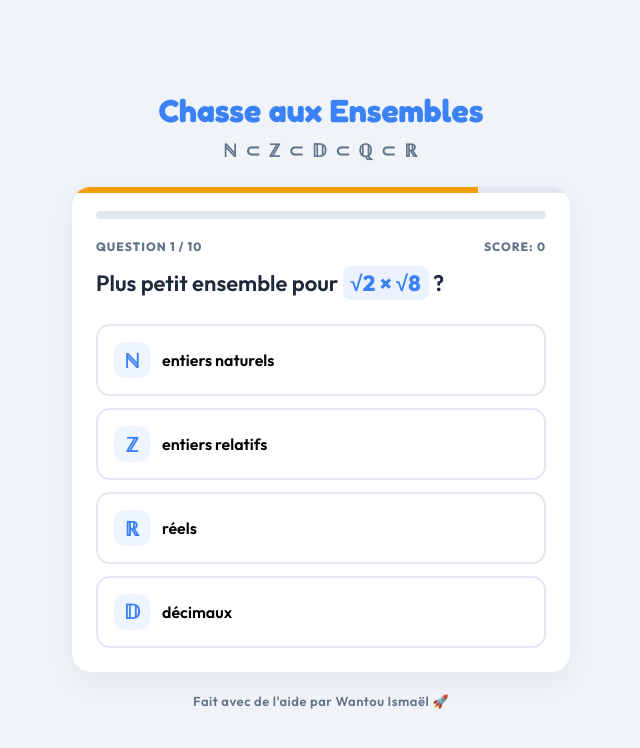
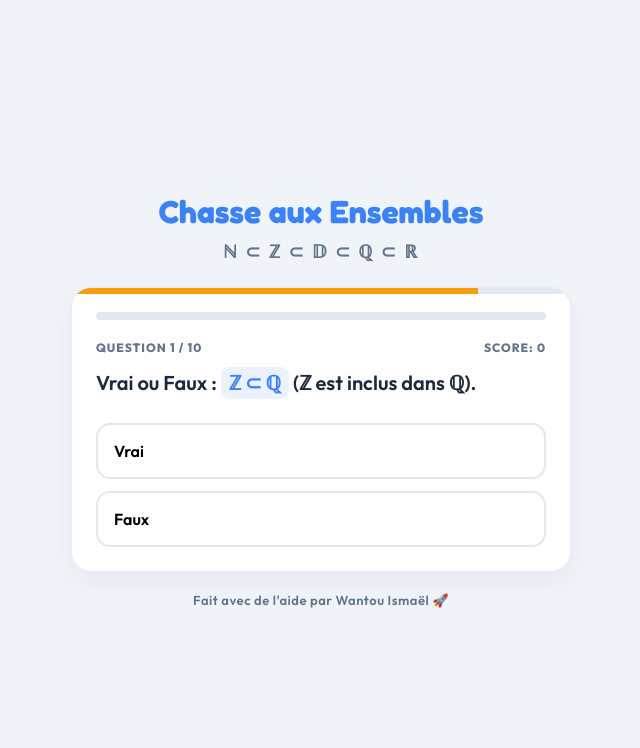
Before and after one commit to wantouismael20-hash/La-chasse-aux-ensembles-de-nombres-, a plain HTML site: page index.html in a window 1280 px wide. Both pictures are taken after a click on the button 640 px from the left and 503 px from the top of the page. Shown: the whole page, without its empty margins (319-959 px from the left). Drawn offline with Linux system fonts and the light colour scheme.

Commit message:
Update index.html

```diff
--- a/index.html
+++ b/index.html
@@ -17,7 +17,7 @@
   .progress-container { width: 100%; height: 8px; background: #e2e8f0; border-radius: 99px; margin-bottom: 20px; overflow: hidden; }
   .progress-bar { height: 100%; width: 0%; background: var(--primary); border-radius: 99px; }
   .qmeta { font-size: 12px; font-weight: 800; text-transform: uppercase; letter-spacing: 1px; color: var(--text-light); display: flex; justify-content: space-between; margin-bottom: 12px; }
-  .question { font-size: 22px; font-weight: 600; line-height: 1.4; margin-bottom: 24px; }
+  .question { font-size: 20px; font-weight: 600; line-height: 1.4; margin-bottom: 24px; }
   .highlight { background: rgba(59, 130, 246, 0.1); color: var(--primary); padding: 2px 8px; border-radius: 8px; font-weight: 800; display: inline-block; }
   .options { display: grid; gap: 12px; }
   .opt { text-align: left; border: 2px solid #e2e8f0; background: #fff; padding: 16px; border-radius: 14px; font-size: 16px; font-weight: 600; cursor: pointer; display: flex; align-items: center; justify-content: space-between; }
@@ -64,14 +64,14 @@
     <div class="card" id="startCard">
       <div class="question" style="text-align:center; margin-bottom:20px;">Prêt à relever le défi ? 🚀</div>
       <div class="modes">
-        <button class="modebtn" id="modeTrain"><strong>🎯 Mode Entraînement</strong><small>12 questions à ton rythme pour t'échauffer et comprendre.</small></button>
-        <button class="modebtn defi" id="modeChallenge"><strong>🔥 Mode Défi Chrono</strong><small>10 questions intenses, 15 secondes par réponse. Ça va chauffer !</small></button>
+        <button class="modebtn" id="modeTrain"><strong>🎯 Mode Entraînement</strong><small>20 questions complètes pour maîtriser parfaitement ton cours.</small></button>
+        <button class="modebtn defi" id="modeChallenge"><strong>🔥 Mode Défi Chrono</strong><small>Sélection rapide et intense, 15 secondes par réponse !</small></button>
       </div>
     </div>
     <div class="card" id="quizCard" style="display:none;">
       <div class="timerbar" id="timerWrap" style="display:none;"><div class="timerfill" id="timerFill"></div></div>
       <div class="progress-container"><div class="progress-bar" id="progressBar"></div></div>
-      <div class="qmeta"><span id="qmetaText">Question 1/12</span><span id="scoreMeta">Score: 0</span></div>
+      <div class="qmeta"><span id="qmetaText">Question 1/20</span><span id="scoreMeta">Score: 0</span></div>
       <div class="question" id="qText"></div>
       <div class="options" id="optsWrap"></div>
       <div class="feedback" id="fb"></div>
@@ -89,41 +89,45 @@
 <script>
 const NAMES={"ℕ":"entiers naturels","ℤ":"entiers relatifs","𝔻":"décimaux","ℚ":"rationnels","ℝ":"réels"};
 const Q_TRAIN=[
-  {q:"Plus petit ensemble pour <span class='highlight'>−15/3</span> ?",c:"ℤ",o:["ℕ","ℤ","𝔻","ℚ"],e:"🧠 −15/3 = −5 (c'est un entier négatif)."},
-  {q:"Plus petit ensemble pour <span class='highlight'>7/20</span> ?",c:"𝔻",o:["ℤ","𝔻","ℚ","ℝ"],e:"🧠 7/20 = 0,35 (le nombre de décimales est fini)."},
-  {q:"Plus petit ensemble pour <span class='highlight'>√16</span> ?",c:"ℕ",o:["ℕ","ℤ","𝔻","ℚ"],e:"🧠 √16 = 4 (c'est un entier positif !)."},
-  {q:"Plus petit ensemble pour <span class='highlight'>1/3</span> ?",c:"ℚ",o:["𝔻","ℚ","ℝ"],e:"🧠 1/3 = 0,333... (écriture infinie périodique)."},
-  {q:"Plus petit ensemble pour <span class='highlight'>√2</span> ?",c:"ℝ",o:["ℚ","ℝ","𝔻"],e:"🧠 √2 a une infinité de décimales sans logique : il est irrationnel."},
-  {q:"Plus petit ensemble pour <span class='highlight'>−0,2</span> ?",c:"𝔻",o:["ℤ","𝔻","ℚ"],e:"🧠 −0,2 a une seule décimale, il est donc décimal."},
-  {q:"Vrai ou Faux : <span class='highlight'>Tout décimal est un rationnel</span>.",c:"Vrai",o:["Vrai","Faux"],e:"🧠 Vrai ! L'ensemble 𝔻 est entièrement inclus dans ℚ."},
-  {q:"Plus petit ensemble pour <span class='highlight'>7/11</span> ?",c:"ℚ",o:["𝔻","ℚ","ℝ"],e:"🧠 7/11 = 0,6363... (le motif se répète à l'infini)."},
-  {q:"Vrai ou Faux : <span class='highlight'>π appartient à ℚ</span>.",c:"Faux",o:["Vrai","Faux"],e:"🧠 Faux, π est le roi des irrationnels, il n'est que dans ℝ."},
-  {q:"Plus petit ensemble pour <span class='highlight'>−5</span> ?",c:"ℤ",o:["ℕ","ℤ","𝔻"],e:"🧠 −5 est un entier négatif, donc dans ℤ."},
-  {q:"Vrai ou Faux : <span class='highlight'>−10/2 appartient à ℕ</span>.",c:"Faux",o:["Vrai","Faux"],e:"🧠 −10/2 = −5. C'est négatif, donc exclu de ℕ."},
-  {q:"Plus petit ensemble pour <span class='highlight'>3/4</span> ?",c:"𝔻",o:["ℤ","𝔻","ℚ"],e:"🧠 3/4 = 0,75, l'écriture s'arrête → décimal."}
+  {q:"Quel est le plus petit ensemble contenant <span class='highlight'>15</span> ?",c:"ℕ",o:["ℕ","ℤ","𝔻","ℚ"],e:"🧠 15 est un entier positif, il appartient donc à ℕ."},
+  {q:"Quel est le plus petit ensemble contenant <span class='highlight'>-9</span> ?",c:"ℤ",o:["ℕ","ℤ","𝔻","ℚ"],e:"🧠 -9 est un entier négatif. Il n'est pas dans ℕ, son plus petit ensemble est ℤ."},
+  {q:"Quel est le plus petit ensemble contenant <span class='highlight'>7,8</span> ?",c:"𝔻",o:["ℤ","𝔻","ℚ","ℝ"],e:"🧠 7,8 possède un nombre fini de décimales (un seul chiffre après la virgule) : c'est un décimal (𝔻)."},
+  {q:"Quel est le plus petit ensemble contenant <span class='highlight'>3/4</span> ?",c:"𝔻",o:["ℤ","𝔻","ℚ","ℝ"],e:"🧠 3/4 = 0,75. L'écriture décimale s'arrête, c'est donc un décimal (𝔻)."},
+  {q:"Quel est le plus petit ensemble contenant <span class='highlight'>√25</span> ?",c:"ℕ",o:["ℕ","ℤ","𝔻","ℝ"],e:"🧠 Attention au piège ! √25 = 5. C'est un entier positif, donc ℕ."},
+  {q:"Quel est le plus petit ensemble contenant <span class='highlight'>-√49</span> ?",c:"ℤ",o:["ℕ","ℤ","𝔻","ℚ"],e:"🧠 Simplifions : -√49 = -7. C'est un entier négatif, donc son plus petit ensemble est ℤ."},
+  {q:"Quel est le plus petit ensemble contenant <span class='highlight'>√3</span> ?",c:"ℝ",o:["ℚ","ℝ","𝔻","ℤ"],e:"🧠 √3 ne peut pas s'écrire sous forme de fraction, ses décimales sont infinies et non périodiques : il est irrationnel, donc uniquement dans ℝ."},
+  {q:"Quel est le plus petit ensemble contenant <span class='highlight'>π</span> ?",c:"ℝ",o:["ℚ","ℝ","𝔻"],e:"🧠 π = 3,14159... Ses décimales ne s'arrêtent jamais et ne se répètent pas : il appartient à ℝ."},
+  {q:"Vrai ou Faux : <span class='highlight'>ℕ ⊂ ℤ</span> (ℕ est inclus dans ℤ).",c:"Vrai",o:["Vrai","Faux"],e:"🧠 Vrai ! Tous les entiers naturels (positifs) font aussi partie des entiers relatifs."},
+  {q:"Vrai ou Faux : <span class='highlight'>ℤ ⊂ ℚ</span> (ℤ est inclus dans ℚ).",c:"Vrai",o:["Vrai","Faux"],e:"🧠 Vrai ! Tout entier peut s'écrire sous forme de fraction (ex: -3 = -3/1), il est donc rationnel."},
+  {q:"Vrai ou Faux : <span class='highlight'>ℚ ⊂ 𝔻</span> (ℚ est inclus dans 𝔻).",c:"Faux",o:["Vrai","Faux"],e:"🧠 Faux ! C'est le contraire (𝔻 ⊂ ℚ). Par exemple, 1/3 est dans ℚ mais pas dans 𝔻 car son écriture ne s'arrête jamais."},
+  {q:"Vrai ou Faux : <span class='highlight'>𝔻 ⊂ ℚ</span> (𝔻 est inclus dans ℚ).",c:"Vrai",o:["Vrai","Faux"],e:"🧠 Vrai ! Tout nombre décimal peut s'écrire sous la forme d'une fraction (a/10^n), donc il est rationnel."},
+  {q:"Vrai ou Faux : <span class='highlight'>Tout nombre entier est un nombre décimal</span>.",c:"Vrai",o:["Vrai","Faux"],e:"🧠 Vrai ! Un entier peut s'écrire avec un ',0' (ex: 5 = 5,0). L'ensemble ℤ est inclus dans 𝔻."},
+  {q:"Vrai ou Faux : <span class='highlight'>Tout nombre décimal est rationnel</span>.",c:"Vrai",o:["Vrai","Faux"],e:"🧠 Vrai ! Puisque 𝔻 ⊂ ℚ, n'importe quel décimal appartient automatiquement à ℚ."},
+  {q:"Vrai ou Faux : <span class='highlight'>Tout nombre rationnel est décimal</span>.",c:"Faux",o:["Vrai","Faux"],e:"🧠 Faux ! La fraction 1/3 est rationnelle, mais ce n'est pas un décimal car 1/3 = 0,3333... à l'infini."},
+  {q:"Choisissez la bonne proposition pour : <span class='highlight'>5, -5 et ℤ</span>.",c:"5 ∈ ℕ ; -5 ∉ ℕ ; -5 ∈ ℤ",o:["5 ∈ ℕ ; -5 ∉ ℕ ; -5 ∈ ℤ","5 ∈ ℕ ; -5 ∈ ℕ ; -5 ∉ ℤ","5 ∉ ℕ ; -5 ∈ ℕ ; -5 ∈ ℤ"],e:"🧠 5 est positif (∈ ℕ), -5 est négatif (∉ ℕ), et -5 est bien un entier relatif (∈ ℤ)."},
+  {q:"Choisissez la bonne proposition pour <span class='highlight'>0,75</span>.",c:"0,75 ∈ ⅅ ; 0,75 ∈ ℚ ; 0,75 ∉ ℤ",o:["0,75 ∈ ⅅ ; 0,75 ∈ ℚ ; 0,75 ∉ ℤ","0,75 ∈ ⅅ ; 0,75 ∉ ℚ ; 0,75 ∈ ℤ","0,75 ∉ ⅅ ; 0,75 ∈ ℚ ; 0,75 ∉ ℤ"],e:"🧠 0,75 a une écriture finie (∈ 𝔻), est une fraction 3/4 (∈ ℚ), mais n'est pas un entier (∉ ℤ)."},
+  {q:"Choisissez la bonne proposition pour <span class='highlight'>√2</span>.",c:"√2 ∉ ℚ ; √2 ∈ ℝ",o:["√2 ∉ ℚ ; √2 ∈ ℝ","√2 ∈ ℚ ; √2 ∈ ℝ","√2 ∉ ℚ ; √2 ∉ ℝ"],e:"🧠 √2 est un nombre irrationnel : il n'est pas une fraction (∉ ℚ) et appartient aux réels (∈ ℝ)."},
+  {q:"Parmi <span class='highlight'>1/2, 1/3, 5/8, 7/20</span>, lesquelles sont décimales ?",c:"1/2, 5/8 et 7/20",o:["1/2, 5/8 et 7/20","Toutes sont décimales","Seulement 1/2 et 7/20"],e:"🧠 1/2=0,5 ; 5/8=0,625 ; 7/20=0,35 (écritures finies, donc 𝔻). Seul 1/3=0,333... est infini, donc non décimal."},
+  {q:"Trouvez le bon rangement des plus petits ensembles pour : <span class='highlight'>-12 ; 0 ; 4,6 ; 9/5 ; √64 ; √7 ; π</span>",c:"-12∈ℤ ; 0∈ℕ ; 4,6∈𝔻 ; 9/5∈𝔻 ; √64∈ℕ ; √7∈ℝ ; π∈ℝ",o:["-12∈ℤ ; 0∈ℕ ; 4,6∈𝔻 ; 9/5∈𝔻 ; √64∈ℕ ; √7∈ℝ ; π∈ℝ","-12∈ℕ ; 0∈ℤ ; 4,6∈𝔻 ; 9/5∈ℚ ; √64∈ℤ ; √7∈ℝ ; π∈ℝ","-12∈ℤ ; 0∈ℕ ; 4,6∈ℚ ; 9/5∈𝔻 ; √64∈ℝ ; √7∈ℝ ; π∈ℝ"],e:"🧠 Explications : √64 = 8 (ℕ), 9/5 = 1,8 (𝔻), et √7 et π sont irrationnels (ℝ)."}
 ];
-const Q_DEFI=[
-  {q:"Plus petit ensemble pour <span class='highlight'>√2 × √8</span> ?",c:"ℕ",o:["ℕ","ℤ","𝔻","ℝ"],e:"⚡ Bien joué ! √2 × √8 = √16 = 4 !"},
-  {q:"Plus petit ensemble pour <span class='highlight'>−3 + 7/2</span> ?",c:"𝔻",o:["ℤ","𝔻","ℚ"],e:"⚡ −3 + 3,5 = 0,5 (un nombre décimal)."},
-  {q:"Vrai ou Faux : <span class='highlight'>π − π appartient à ℕ</span>.",c:"Vrai",o:["Vrai","Faux"],e:"⚡ π − π = 0. Et zéro est un entier naturel !"},
-  {q:"Plus petit ensemble pour <span class='highlight'>1/6 + 1/3</span> ?",c:"𝔻",o:["ℤ","𝔻","ℚ"],e:"⚡ 1/6 + 2/6 = 3/6 = 0,5 (décimal)."},
-  {q:"Plus petit ensemble pour <span class='highlight'>√(9/4)</span> ?",c:"𝔻",o:["ℕ","ℤ","𝔻","ℚ"],e:"⚡ √(9/4) = 3/2 = 1,5."},
-  {q:"Plus petit ensemble pour <span class='highlight'>22/7</span> ?",c:"ℚ",o:["𝔻","ℚ","ℝ"],e:"⚡ Ce n'est qu'une approximation de π, c'est une fraction donc ℚ !"},
-  {q:"La somme de deux irrationnels est toujours irrationnelle ?",c:"Faux",o:["Vrai","Faux"],e:"⚡ Faux ! Exemple : √2 + (−√2) = 0 (rationnel)."},
-  {q:"Plus petit ensemble pour <span class='highlight'>(√5)² − 4</span> ?",c:"ℕ",o:["ℕ","ℤ","𝔻"],e:"⚡ (√5)² = 5. Et 5 − 4 = 1."},
-  {q:"Plus petit ensemble pour <span class='highlight'>−7/4 × 2</span> ?",c:"𝔻",o:["ℤ","𝔻","ℚ"],e:"⚡ −14/4 = −3,5 (décimal)."},
-  {q:"Vrai ou Faux : <span class='highlight'>√3 + √3 appartient à ℚ</span>.",c:"Faux",o:["Vrai","Faux"],e:"⚡ √3 + √3 = 2√3 (reste irrationnel, donc ℝ)."}
-];
+
 let mode='train',ACTIVE=Q_TRAIN,current=0,score=0,answered=false,timer=null,timeLeft=15;
 const sCard=document.getElementById('startCard'),qCard=document.getElementById('quizCard'),rCard=document.getElementById('resultCard');
 document.getElementById('modeTrain').addEventListener('click',()=>start('train'));
 document.getElementById('modeChallenge').addEventListener('click',()=>start('challenge'));
+
 function start(m){
-  mode=m;ACTIVE=mode==='challenge'?Q_DEFI:Q_TRAIN;
+  mode=m;
+  if(mode==='challenge') {
+    ACTIVE = [...Q_TRAIN].sort(() => Math.random() - 0.5).slice(0, 10);
+  } else {
+    ACTIVE = Q_TRAIN;
+  }
   current=0;score=0;sCard.style.display='none';rCard.classList.remove('show');qCard.style.display='block';
   document.getElementById('timerWrap').style.display=mode==='challenge'?'block':'none';
   showQ();
 }
+
 function showQ(){
   answered=false;clearInterval(timer);
   const item=ACTIVE[current];
@@ -142,6 +146,7 @@ function showQ(){
   });
   if(mode==='challenge') launchTimer(item);
 }
+
 function launchTimer(item){
   timeLeft=15;const f=document.getElementById('timerFill');f.style.width='100%';f.classList.remove('low');
   timer=setInterval(()=>{
@@ -150,6 +155,7 @@ function launchTimer(item){
     if(timeLeft<=0){clearInterval(timer);if(!answered)endTimer(item);}
   },100);
 }
+
 function endTimer(item){
   answered=true;
   document.querySelectorAll('.opt').forEach(b=>{
@@ -160,6 +166,7 @@ function endTimer(item){
   document.getElementById('fb').textContent='⏱ Temps écoulé ! '+item.e;
   document.getElementById('nextBtn').classList.add('show');
 }
+
 function clickOpt(btn,o,item){
   if(answered)return;answered=true;clearInterval(timer);
   const ok=o===item.c;
@@ -176,6 +183,7 @@ function clickOpt(btn,o,item){
   }
   document.getElementById('nextBtn').classList.add('show');
 }
+
 document.getElementById('nextBtn').addEventListener('click',()=>{
   current++;
   if(current>=ACTIVE.length){
```
